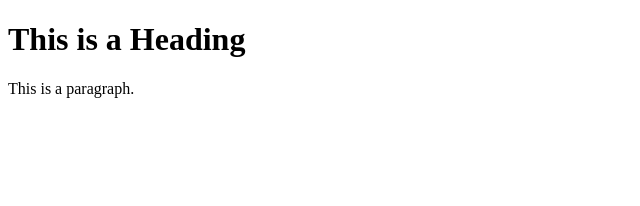
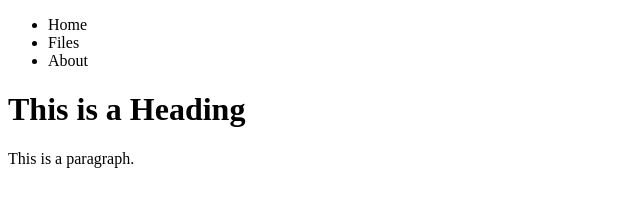
Before and after one commit to Manakahofski/I-want-to-die, a plain HTML site: page Index.html in a window 1280 px wide. Shown: the whole page, without its empty margins (0-640 px from the left). Drawn offline with Linux system fonts and the light colour scheme.

Commit message:
Header Added

```diff
--- a/Index.html
+++ b/Index.html
@@ -4,9 +4,35 @@
 <title>Home</title>
 </head>
 <body>
+<header>
+	<ul>
+		<li>
+			Home
+		</li>
+
+		<li>
+			Files
+		</li>
+
+		<li>
+			About
+		</li>
+	</ul>
 
 <h1>This is a Heading</h1>
+
+</header>
+
+
+<section>
+
+
 <p>This is a paragraph.</p>
+
+
+
+</section>
+
 
 </body>
 </html>
```
